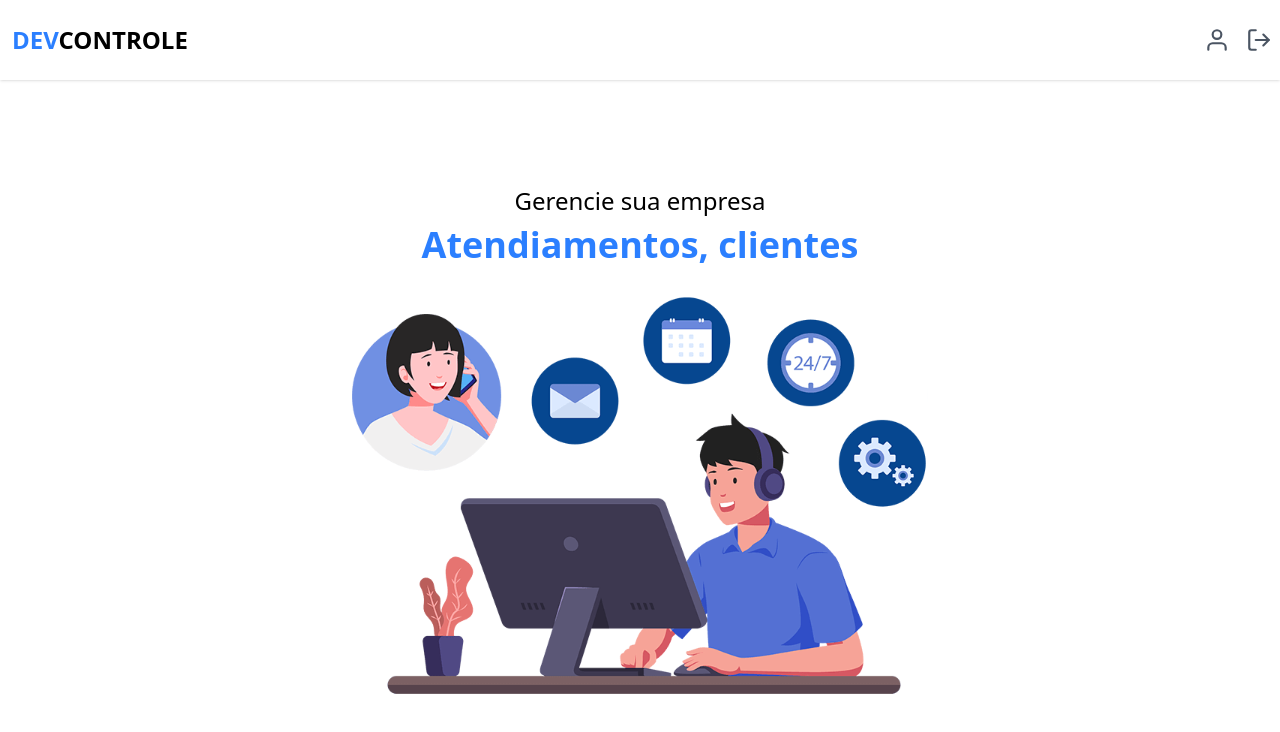
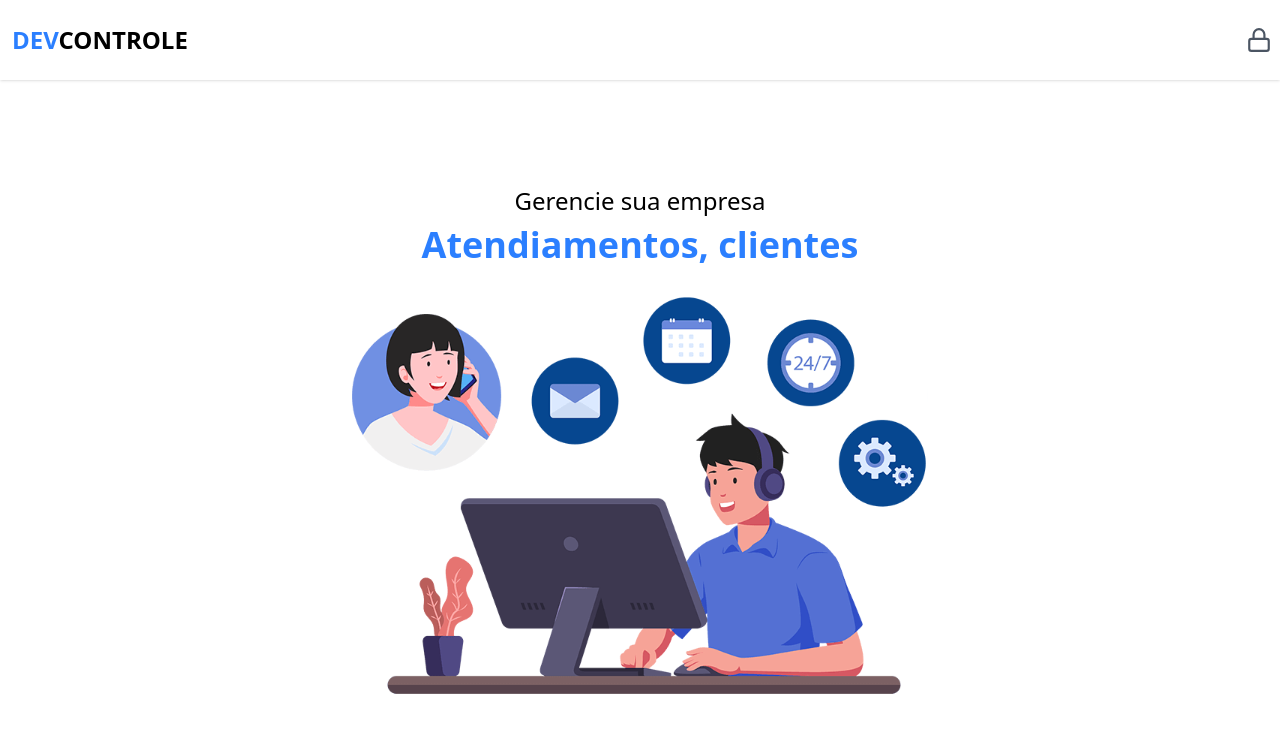
Before and after one commit to rayanrib007/dev-control, a Next.js app: page / in a window 1280 px wide. Shown: the top 732 px of the page. Built offline with nearby package versions, Linux system fonts and the light colour scheme; no server answers.

Commit message:
Updated the initial architecture of the database tables and configured the user session in the app

```diff
--- a/src/components/header/CHeaderDefault.tsx
+++ b/src/components/header/CHeaderDefault.tsx
@@ -1,7 +1,19 @@
+"use client";
 import Link from "next/link";
-import { FiLogOut, FiUser } from "react-icons/fi";
+import { FiLogOut, FiUser, FiLoader, FiLock } from "react-icons/fi";
+import { signIn, signOut, useSession } from "next-auth/react";
 
 export default function CHeaderDefault() {
+  const { status } = useSession();
+
+  async function handleLogin() {
+    await signIn();
+  }
+
+  async function handleLogOut() {
+    await signOut();
+  }
+
   return (
     <header className="w-full flex items-center justify-center px-2 py-4 bg-white h-20 shadow-sm">
       <div className="w-full max-w-7xl flex items-center justify-between">
@@ -11,14 +23,26 @@ export default function CHeaderDefault() {
             <span>CONTROLE</span>
           </h1>
         </Link>
+        {status === "loading" && (
+          <button className="animate-spin">
+            <FiLoader size={26} color="#4b5563" />
+          </button>
+        )}
+        {status === "unauthenticated" && (
+          <button className="cursor-pointer" onClick={handleLogin}>
+            <FiLock size={26} color="#4b5563" />
+          </button>
+        )}
+        {status === "authenticated" && (
           <nav className="flex items-center gap-4 ml-auto">
             <Link href="/dashboard">
               <FiUser size={26} color="#4b5563" />
             </Link>
-          <button>
+            <button className="cursor-pointer" onClick={handleLogOut}>
               <FiLogOut size={26} color="#4b5563" />
             </button>
           </nav>
+        )}
       </div>
     </header>
   );
```
Also changed, not shown: 2 other files (tests, documents, lock files or other folders). Lines whose indentation alone changed are shown as unchanged.
